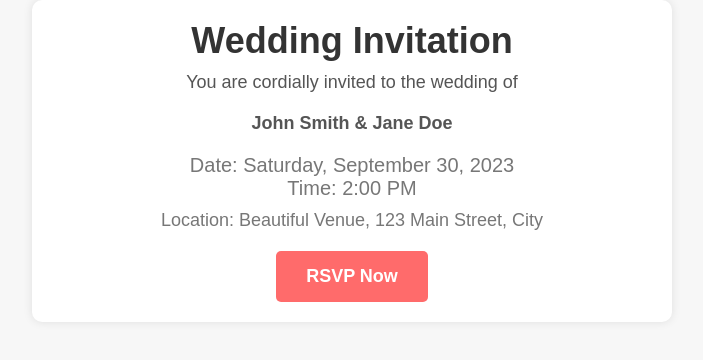
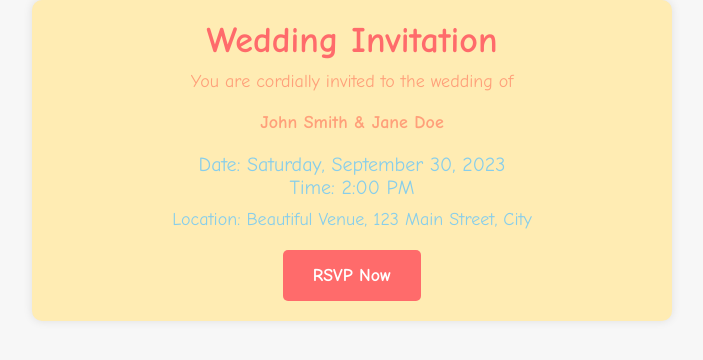
Before and after one commit to HopeGamer/weddinginvitation, a plain HTML site: page index.html in a window 1280 px wide. Shown: the whole page, without its empty margins (288-991 px from the left). Drawn offline with Linux system fonts and the light colour scheme.

Commit message:
Update styles.css

```diff
--- a/styles.css
+++ b/styles.css
@@ -6,7 +6,7 @@ body, h1, p {
 }
 
 body {
-    font-family: 'Arial', sans-serif;
+    font-family: 'Comic Sans MS', cursive;
     background-color: #f7f7f7;
     text-align: center;
 }
@@ -14,7 +14,7 @@ body {
 .container {
     max-width: 600px;
     margin: 0 auto;
-    background-color: #ffffff;
+    background-color: #ffecb3; /* Pale yellow background */
     padding: 20px;
     border-radius: 10px;
     box-shadow: 0 0 10px rgba(0, 0, 0, 0.1);
@@ -22,32 +22,32 @@ body {
 
 h1 {
     font-size: 36px;
-    color: #333;
+    color: #ff6b6b; /* Red */
     margin-bottom: 10px;
 }
 
 .invitation-text {
     font-size: 18px;
-    color: #555;
+    color: #ffa07a; /* Light salmon */
     margin-bottom: 20px;
 }
 
 .date-time {
     font-size: 20px;
-    color: #777;
+    color: #87ceeb; /* Sky blue */
     margin-bottom: 10px;
 }
 
 .location {
     font-size: 18px;
-    color: #777;
+    color: #87ceeb; /* Sky blue */
     margin-bottom: 20px;
 }
 
 .rsvp-button a {
     display: inline-block;
     padding: 15px 30px;
-    background-color: #ff6b6b;
+    background-color: #ff6b6b; /* Red */
     color: #fff;
     text-decoration: none;
     border-radius: 5px;
@@ -57,7 +57,7 @@ h1 {
 }
 
 .rsvp-button a:hover {
-    background-color: #ff4949;
+    background-color: #ff4949; /* Darker red */
 }
 
 /* Responsive Design */
```
